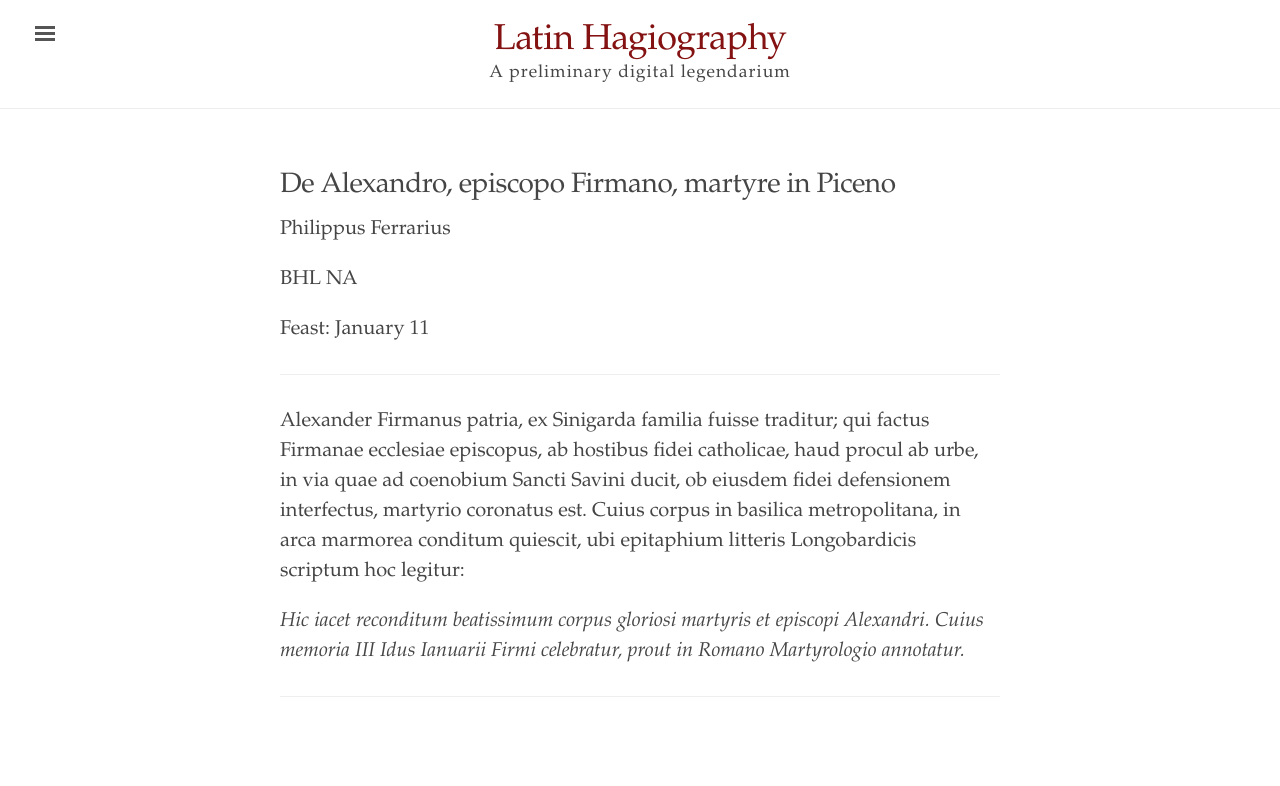
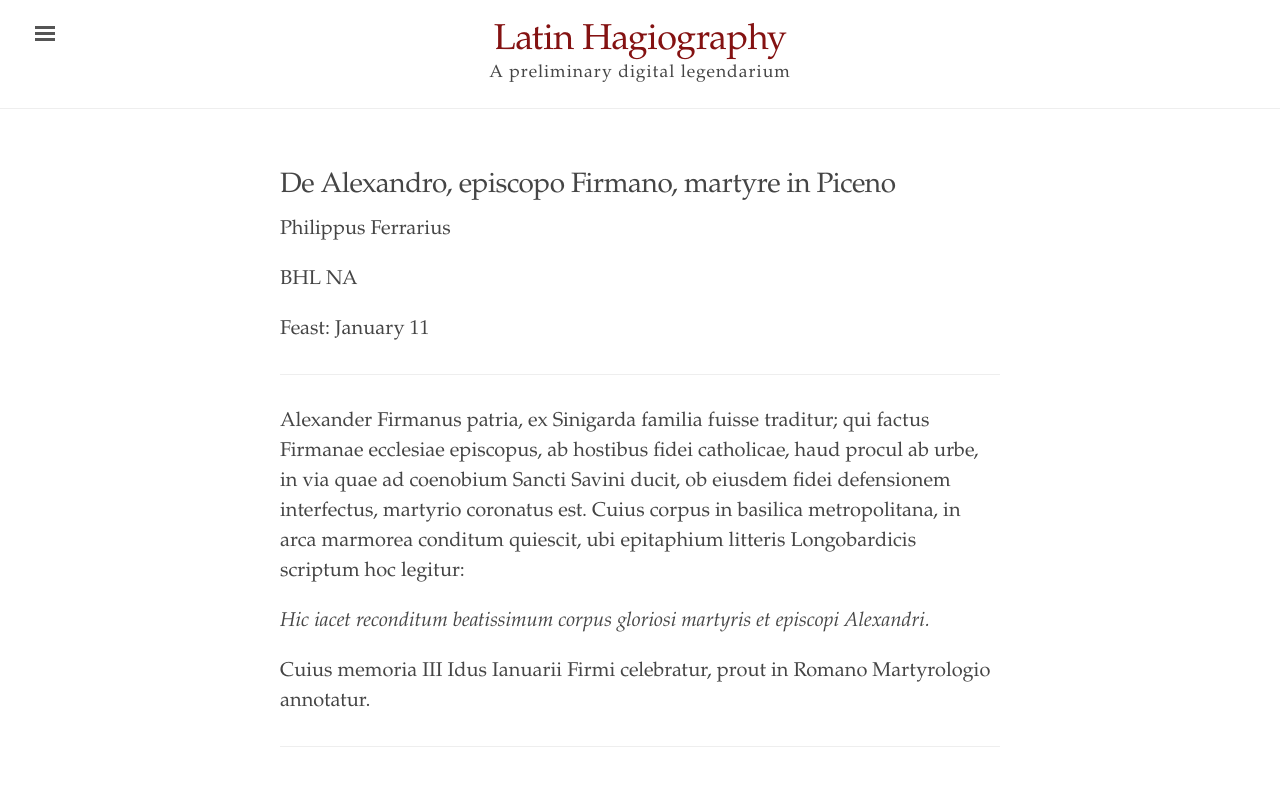
Before and after one commit to cjkoepke1/latin-hagiography, a Jekyll site: the page built from _texts/de-alexandro-firmano.md, in a window 1280 px wide. Shown: the top 786 px of the page. Built offline with Jekyll 4.4.1, drawn with Linux system fonts in a browser that asks for light colours.

Commit message:
Fixed spacing

```diff
--- a/_texts/de-alexandro-firmano.md
+++ b/_texts/de-alexandro-firmano.md
@@ -12,6 +12,8 @@ source: Acta Sanctorum
 
 Alexander Firmanus patria, ex Sinigarda familia fuisse traditur; qui factus Firmanae ecclesiae episcopus, ab hostibus fidei catholicae, haud procul ab urbe, in via quae ad coenobium Sancti Savini ducit, ob eiusdem fidei defensionem interfectus, martyrio coronatus est. Cuius corpus in basilica metropolitana, in arca marmorea conditum quiescit, ubi epitaphium litteris Longobardicis scriptum hoc legitur:
 
-*Hic iacet reconditum beatissimum corpus gloriosi martyris et episcopi Alexandri. Cuius memoria III Idus Ianuarii Firmi celebratur, prout in Romano Martyrologio annotatur.*
+*Hic iacet reconditum beatissimum corpus gloriosi martyris et episcopi Alexandri.*
+
+Cuius memoria III Idus Ianuarii Firmi celebratur, prout in Romano Martyrologio annotatur.
 
 ---
```
